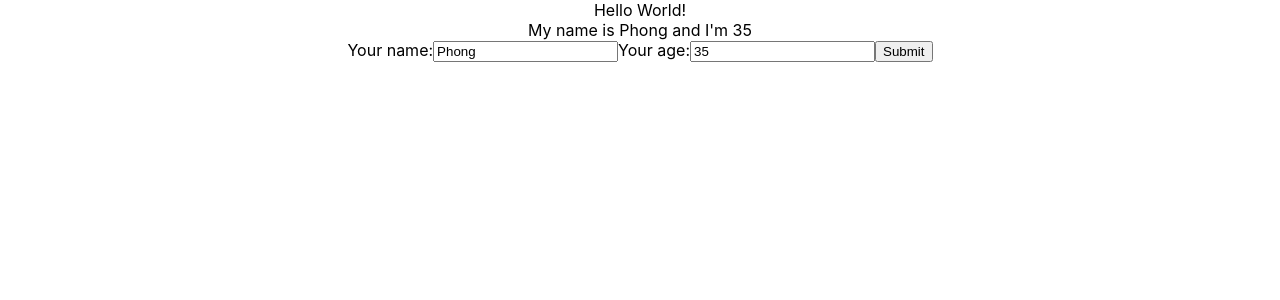
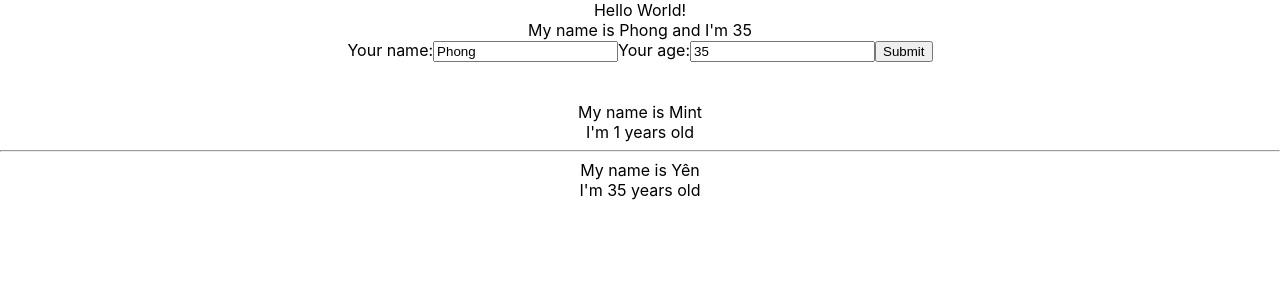
Before and after one commit to PhongNguyenwm/re-reactjs, a React (Create React App) app: page / in a window 1280 px wide. Shown: the top 300 px of the page. Built offline with nearby package versions, Linux system fonts and the light colour scheme.

Commit message:
video #23 props

```diff
--- /dev/null
+++ b/src/components/DisplayInfo.js
@@ -0,0 +1,13 @@
+import React, { Component } from "react";
+
+export default class DisplayInfo extends Component {
+  render() {
+    const { name, age } = this.props;
+    return (
+      <div>
+        <div>My name is {name}</div>
+        <div>I'm {age} years old</div>
+      </div>
+    );
+  }
+}
--- a/src/components/MyComponent.js
+++ b/src/components/MyComponent.js
@@ -1,11 +1,17 @@
 import React from "react";
 import UserInfo from "./UserInfo";
+import DisplayInfo from "./DisplayInfo";
 
 class MyComponent extends React.Component {
   render() {
     return (
       <div>
         <UserInfo />
+        <br />
+        <br />
+        <DisplayInfo name="Mint" age="1" />
+        <hr />
+        <DisplayInfo name="Yên" age="35" />
       </div>
     );
   }
```
